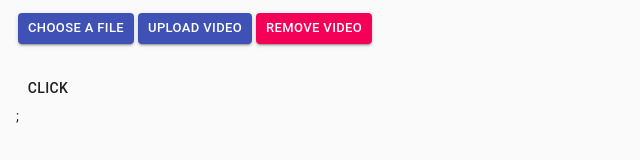
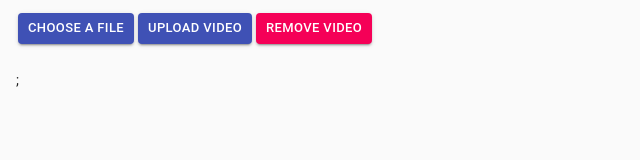
Before and after one commit to agmyomyat/eiga-video-player, a Next.js app: page / in a window 1280 px wide. Shown: the part 188-348 px from the top of the page, without its empty margins (0-640 px from the left). Built offline with nearby package versions, Linux system fonts and the light colour scheme.

Commit message:
added: resetForm

```diff
--- a/src/components/form.tsx
+++ b/src/components/form.tsx
@@ -68,11 +68,11 @@ export default function AddressForm({
 			<Formik
 				initialValues={{ movieName: "", season: "", episode: "", file: null }}
 				validationSchema={formSchema}
-				onSubmit={(values, { setSubmitting }) => {
-					setTimeout(() => {
-						alert(JSON.stringify(values, null, 2));
-						setSubmitting(false);
-					}, 400);
+				onSubmit={(values, { resetForm, setSubmitting }) => {
+					handleUpload();
+					resetForm({});
+
+					setSubmitting(false);
 				}}
 			>
 				{({
@@ -151,9 +151,9 @@ export default function AddressForm({
 									</Button>
 								</Tooltip>
 								<Button
+									type="submit"
 									className={classes.buttonPadding}
 									size="small"
-									onClick={handleUpload}
 									variant="contained"
 									color="primary"
 								>
@@ -195,7 +195,6 @@ export default function AddressForm({
 								)}
 							</Grid>
 						</div>
-						<Button type="submit">Click</Button>
 					</Form>
 				)}
 			</Formik>
--- a/src/components/uploadPage.tsx
+++ b/src/components/uploadPage.tsx
@@ -41,7 +41,7 @@ export const UploadPage: React.FC = () => {
 		}
 		console.log("file", event.target.files);
 
-		if (!event.target.files?.length) return;
+		if (!event.target.files?.length) return setVideo("");
 		if (event.target.files?.length !== 0) {
 			const file = event.target.files![0];
 			setVideo((event.target.files && event.target.files[0]) || "");
--- a/src/helpers/formValidation.ts
+++ b/src/helpers/formValidation.ts
@@ -5,15 +5,15 @@ export const formSchema = Yup.object().shape({
 	episode: Yup.number().typeError("episode must be a number"),
 	file: Yup.mixed()
 		.required("Choose A Video")
-		.test("is-correct-file", "File Must Be Mp4", checkIfFilesAreTooBig)
-		.test("is-big-file", "File Too Big Cannot be More Than 3-GB", checkIfFilesAreCorrectType),
+		.test("is-correct-file", "File too big Must not be more than 3-GB", checkIfFilesAreTooBig)
+		.test("is-big-file", "File Must Be Mp4", checkIfFilesAreCorrectType),
 });
 export function checkIfFilesAreTooBig(files?: File[] | null): boolean {
 	let valid = true;
 	console.log("filevalid", files);
 	if (files) {
-		const size = files[0].size / 1024 / 1024 / 1024;
-		if (size > 3) {
+		const size = files[0].size / 1024 / 1024;
+		if (size > 3000) {
 			valid = false;
 		}
 	}
```
